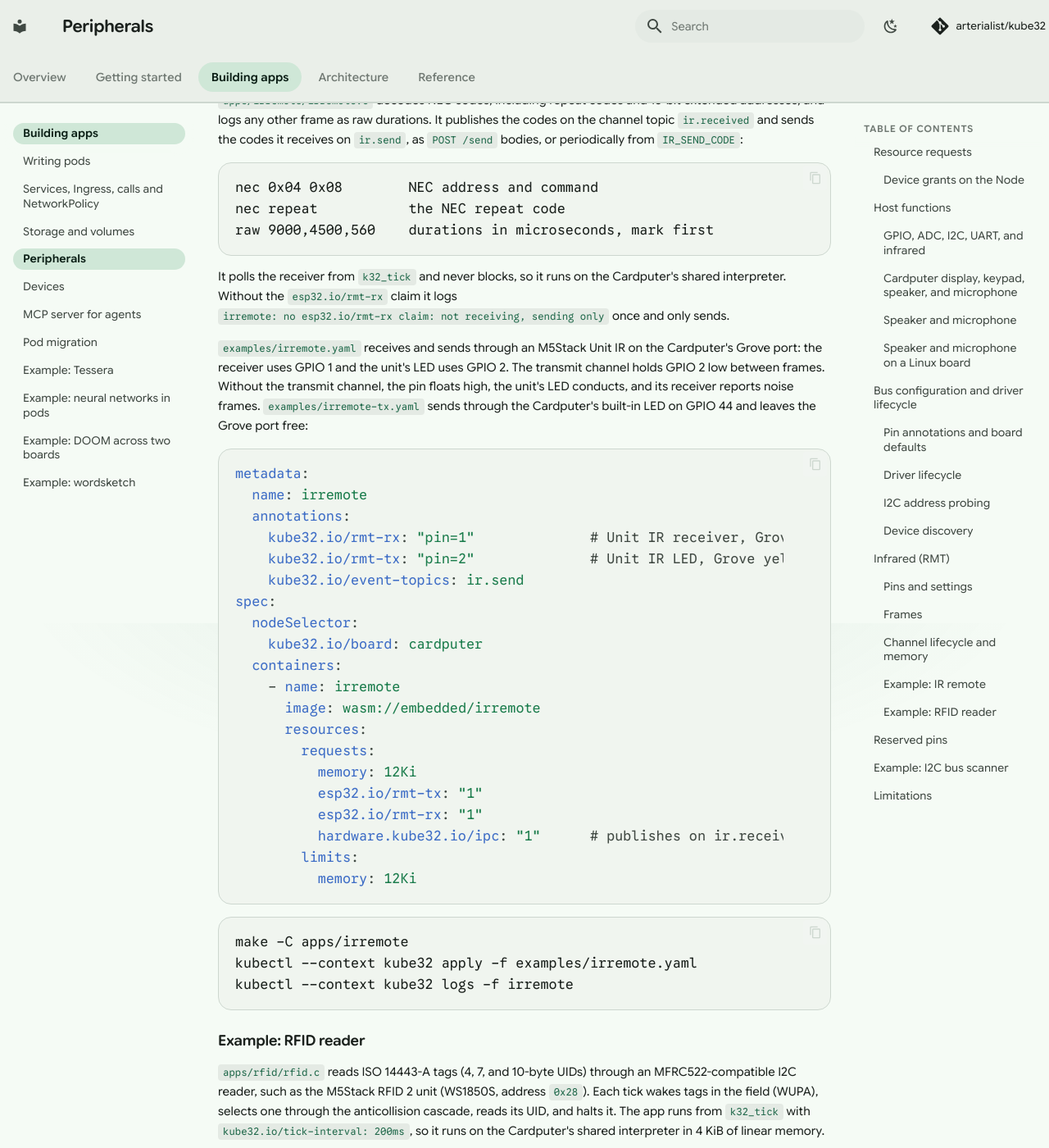
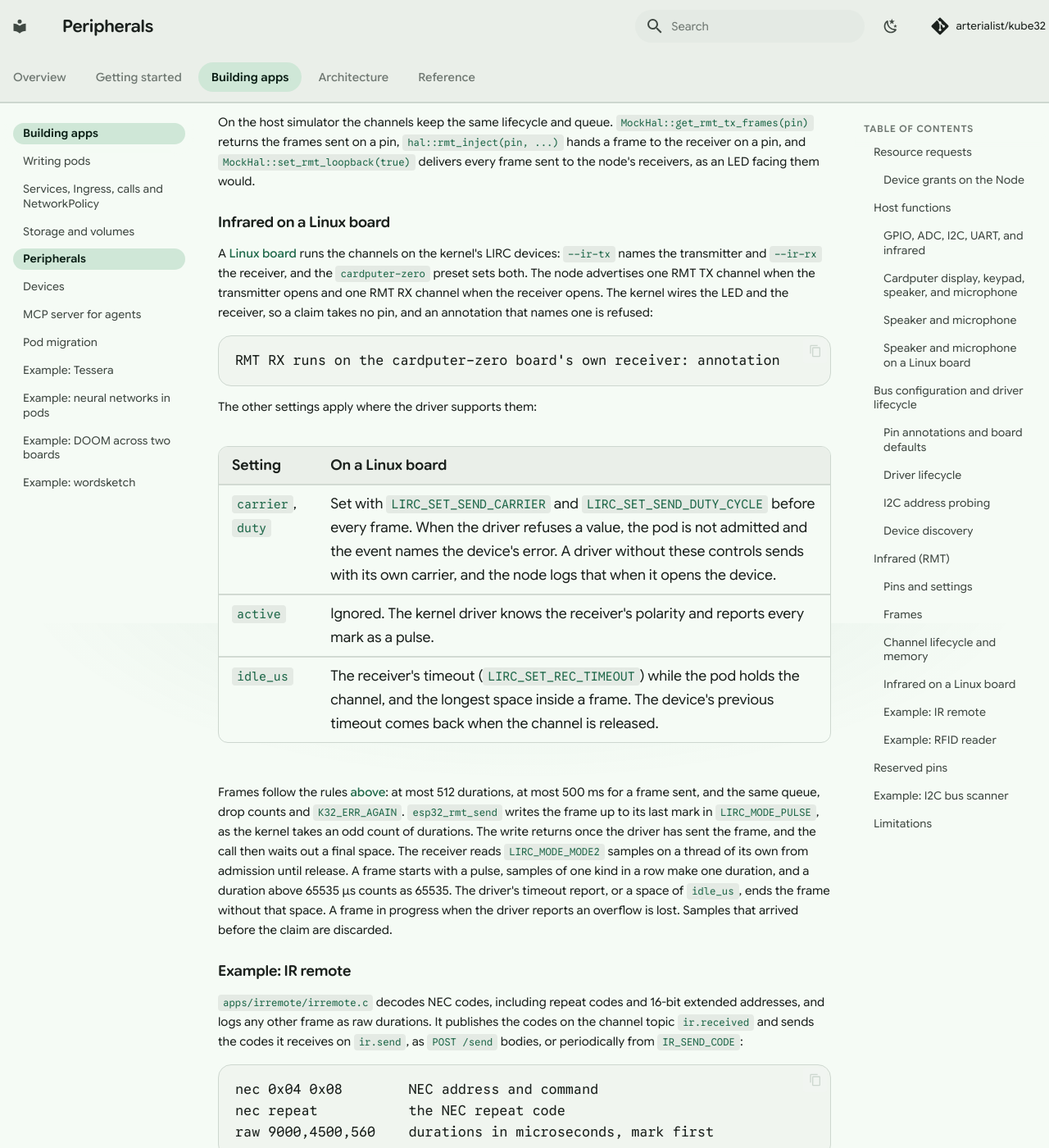
Before and after one commit to arterialist/kube32, an MkDocs documentation site: the page built from docs/peripherals.md, in a window 1280 px wide and 1400 px high, scrolled down 17240 px. Shown: the whole window at 82% size. Built offline with MkDocs 1.6.1 and Material for MkDocs 9.7.7, drawn with Linux system fonts in a browser that asks for light colours; comment, search, counter and statistics services are not loaded; some of the changed text lies outside the part shown.

Commit message:
docs: infrared on a Linux board
The Linux boards table, the Cardputer Zero's IR receiver and LED, --ir-rx and
--ir-tx, and what the RMT settings do on LIRC devices.

````diff
--- a/docs/peripherals.md
+++ b/docs/peripherals.md
@@ -188,7 +188,7 @@ kubectl --context kube32 get nodes -L i2c.kube32.io/0x28
 
 ## Infrared (RMT)
 
-The ESP32-S3 RMT peripheral sends and captures pulse trains, the signal of infrared remote controls. A pod claims one transmit channel (`esp32.io/rmt-tx: "1"`), one receive channel (`esp32.io/rmt-rx: "1"`), or one of each. The chip has four channels of each direction; a node advertises at most four of each and only as many as it has pins for, so a profile without a claimable pin for a direction advertises none of it.
+The ESP32-S3 RMT peripheral sends and captures pulse trains, the signal of infrared remote controls. A pod claims one transmit channel (`esp32.io/rmt-tx: "1"`), one receive channel (`esp32.io/rmt-rx: "1"`), or one of each. The chip has four channels of each direction; a node advertises at most four of each and only as many as it has pins for, so a profile without a claimable pin for a direction advertises none of it. A Linux board offers one channel of each direction on its own infrared devices ([below](#infrared-on-a-linux-board)).
 
 ### Pins and settings
 
@@ -212,6 +212,7 @@ metadata:
 | --- | --- | --- | --- |
 | `generic` | 4 RMT TX, 4 RMT RX | None | None |
 | `cardputer` | 4 RMT TX, 4 RMT RX | GPIO 44, the built-in IR LED | None |
+| `cardputer-zero` (Linux) | 1 RMT TX, 1 RMT RX | The board's IR LED, no pin | The board's IR receiver, no pin |
 
 Channel pins are claimed like bus pins: admission fails when the chip or the board reserves the pin, when another pod holds it, or when the claim names no pin and the board has no default (`RMT RX has no default pin on the cardputer board: set annotation kube32.io/rmt-rx: "pin=<n>"`).
 
@@ -246,6 +247,24 @@ A receive channel allocates its 1 KiB queue and a 192-byte capture block from in
 The firmware builds the RMT driver's interrupt handlers and encoders into flash instead of IRAM (`CONFIG_RMT_*_IN_IRAM` off in `sdkconfig.defaults`): an IR symbol lasts hundreds of microseconds, so a cache miss costs nothing.
 
 On the host simulator the channels keep the same lifecycle and queue. `MockHal::get_rmt_tx_frames(pin)` returns the frames sent on a pin, `hal::rmt_inject(pin, ...)` hands a frame to the receiver on a pin, and `MockHal::set_rmt_loopback(true)` delivers every frame sent to the node's receivers, as an LED facing them would.
+
+### Infrared on a Linux board
+
+A [Linux board](hardware-spec.md#linux-boards) runs the channels on the kernel's LIRC devices: `--ir-tx` names the transmitter and `--ir-rx` the receiver, and the `cardputer-zero` preset sets both. The node advertises one RMT TX channel when the transmitter opens and one RMT RX channel when the receiver opens. The kernel wires the LED and the receiver, so a claim takes no pin, and an annotation that names one is refused:
+
+```
+RMT RX runs on the cardputer-zero board's own receiver: annotation kube32.io/rmt-rx cannot set a pin
+```
+
+The other settings apply where the driver supports them:
+
+| Setting | On a Linux board |
+| --- | --- |
+| `carrier`, `duty` | Set with `LIRC_SET_SEND_CARRIER` and `LIRC_SET_SEND_DUTY_CYCLE` before every frame. When the driver refuses a value, the pod is not admitted and the event names the device's error. A driver without these controls sends with its own carrier, and the node logs that when it opens the device. |
+| `active` | Ignored. The kernel driver knows the receiver's polarity and reports every mark as a pulse. |
+| `idle_us` | The receiver's timeout (`LIRC_SET_REC_TIMEOUT`) while the pod holds the channel, and the longest space inside a frame. The device's previous timeout comes back when the channel is released. |
+
+Frames follow the rules [above](#frames): at most 512 durations, at most 500 ms for a frame sent, and the same queue, drop counts and `K32_ERR_AGAIN`. `esp32_rmt_send` writes the frame up to its last mark in `LIRC_MODE_PULSE`, as the kernel takes an odd count of durations. The write returns once the driver has sent the frame, and the call then waits out a final space. The receiver reads `LIRC_MODE_MODE2` samples on a thread of its own from admission until release. A frame starts with a pulse, samples of one kind in a row make one duration, and a duration above 65535 µs counts as 65535. The driver's timeout report, or a space of `idle_us`, ends the frame without that space. A frame in progress when the driver reports an overflow is lost. Samples that arrived before the claim are discarded.
 
 ### Example: IR remote
 
````
Also changed, not shown: CHANGELOG.md (+1 -0 lines), docs/cli-reference.md (+3 -1 lines), docs/hardware-spec.md (+4 -1 lines).
